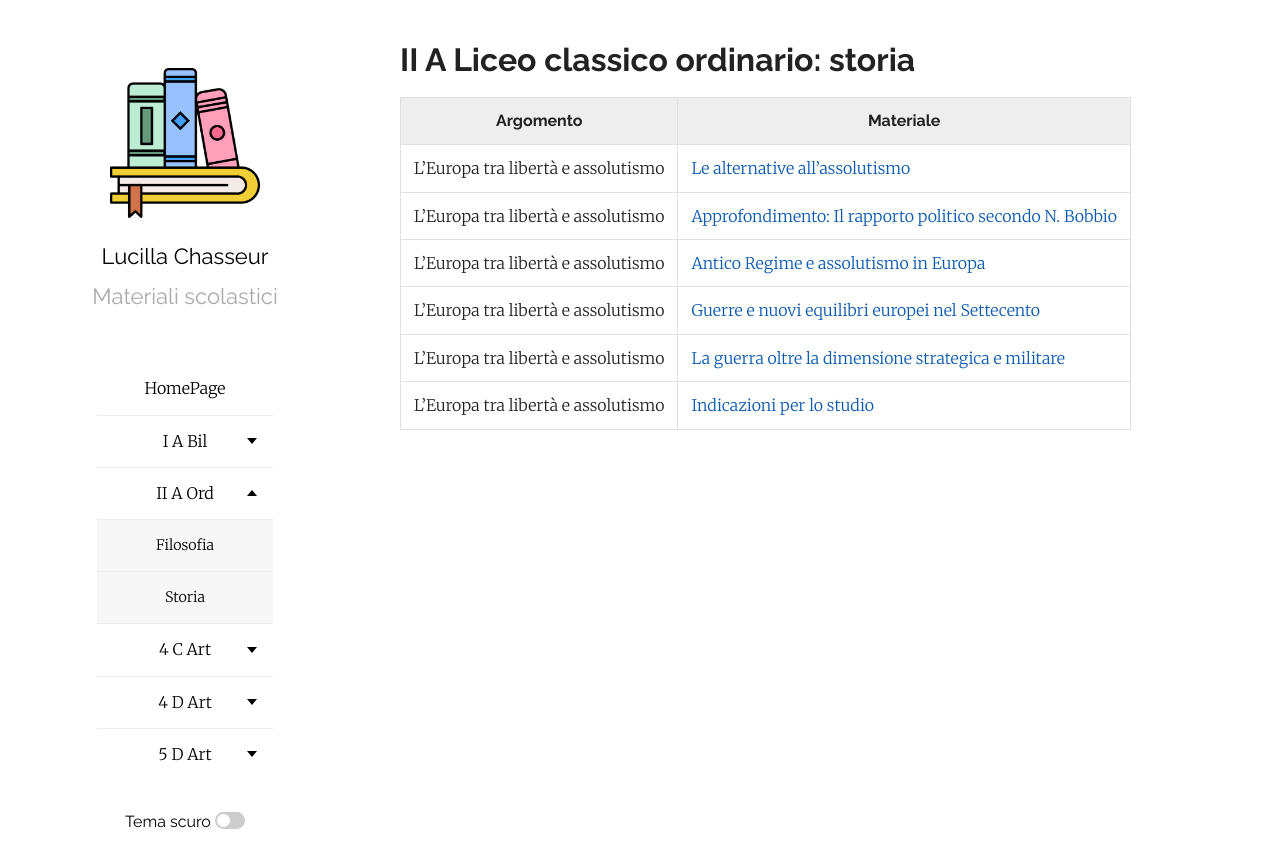
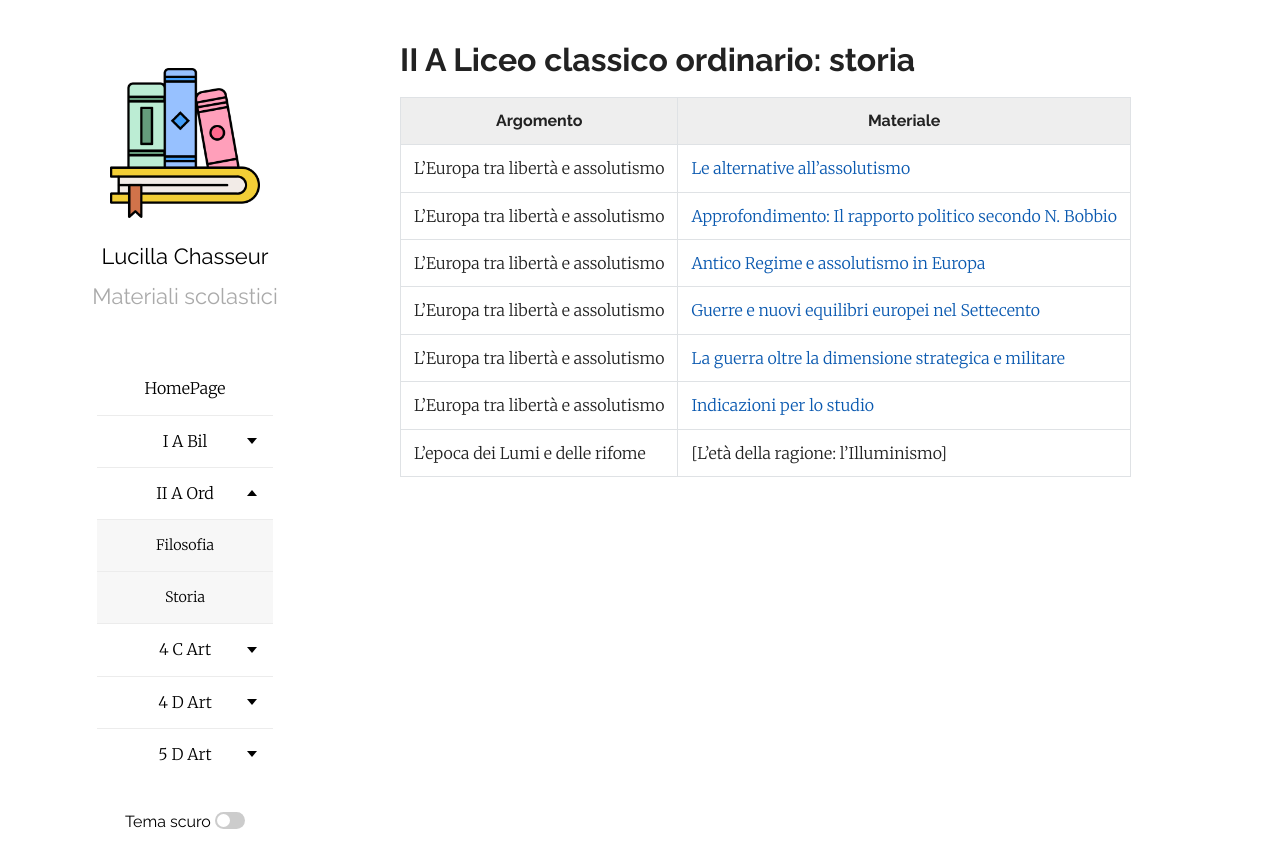
Before and after one commit to efemeridi/efemeridi.github.io, a Jekyll site: the page built from 2a_ord_storia.md, in a window 1280 px wide. Shown: the top 868 px of the page. Built offline with Jekyll 4.4.1, drawn with Linux system fonts in a browser that asks for light colours; our own code applies the rules of GitHub Pages for plain Markdown files.

Commit message:
Update 2a_ord_storia.md

```diff
--- a/2a_ord_storia.md
+++ b/2a_ord_storia.md
@@ -11,3 +11,4 @@ layout: page
 |L'Europa tra libertà e assolutismo | [Guerre e nuovi equilibri europei nel Settecento](/materiali/II_A_ord/storia/04_guerre_nuovi_equilibri_700.pdf/)
 |L'Europa tra libertà e assolutismo | [La guerra oltre la dimensione strategica e militare](/materiali/II_A_ord/storia/05_guerra_guerra_guerra.pdf/)
 |L'Europa tra libertà e assolutismo | [Indicazioni per lo studio](/materiali/II_A_ord/storia/PROGRAMMI/PROGRAMMA_SEZ_1.pdf/)
+|L'epoca dei Lumi e delle rifome | [L'età della ragione: l'Illuminismo]
```
